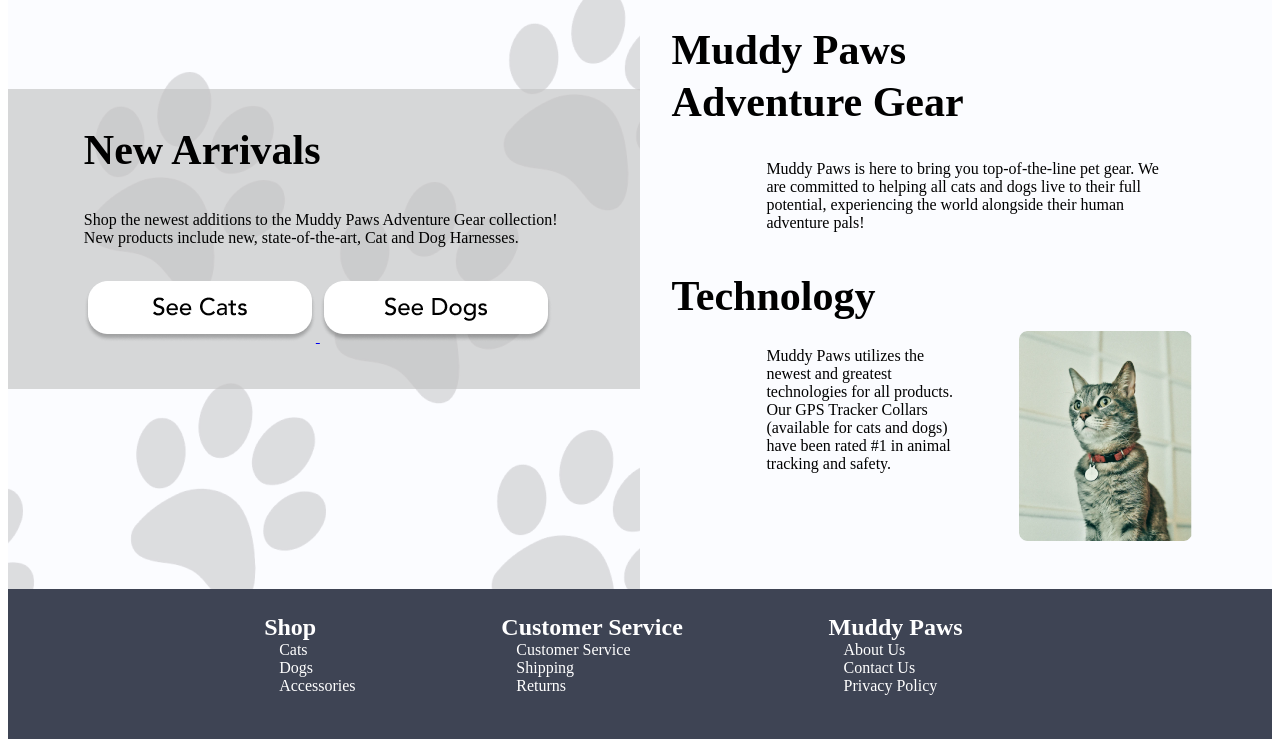
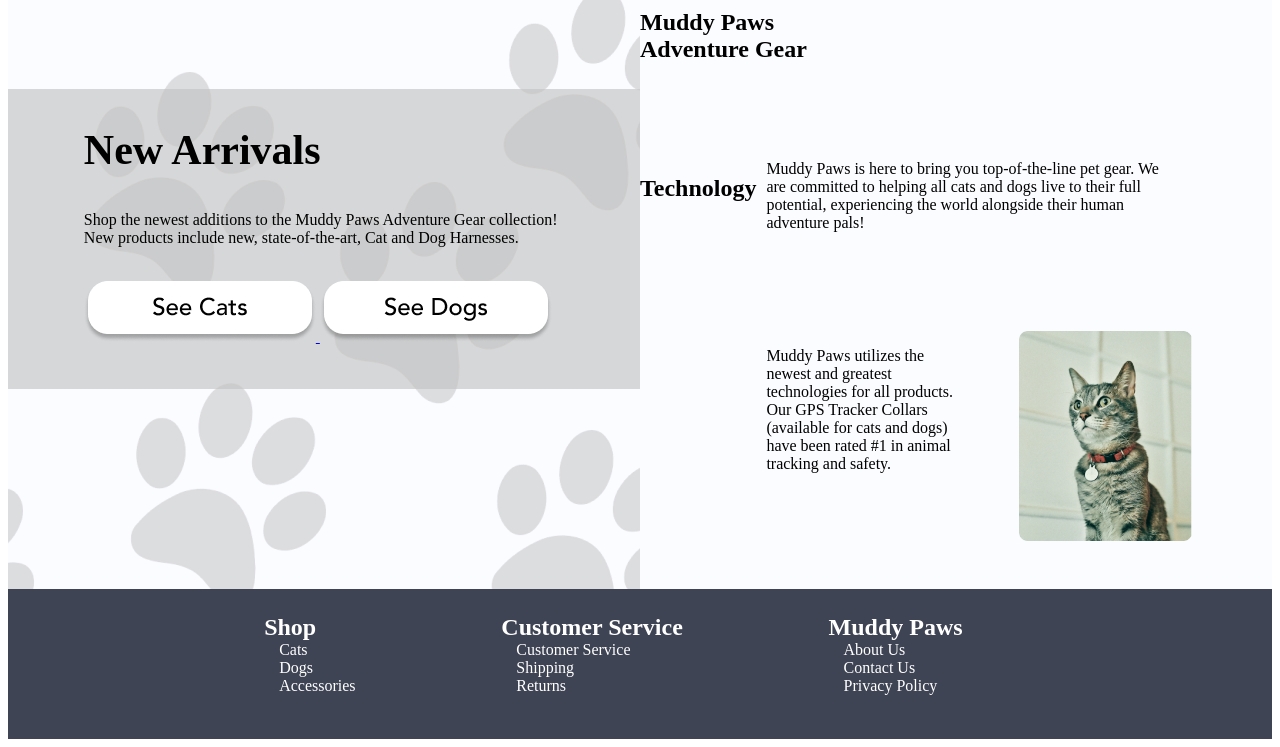
Before and after one commit to zvanclee/PUI-FA2020-homework5, a plain HTML site: page index.html in a window 1280 px wide. Shown: the part 119-866 px from the top of the page. Drawn offline with Linux system fonts and the light colour scheme; files whose address does not match are found by name.

Commit message:
Update home-styles.css

```diff
--- a/css/home-styles.css
+++ b/css/home-styles.css
@@ -105,7 +105,7 @@ header {
   grid-area: right;
 }
 
-.right-head {
+#right-head {
   margin-left: 5%;
   font-weight: 800;
   font-size: 42px;
```
